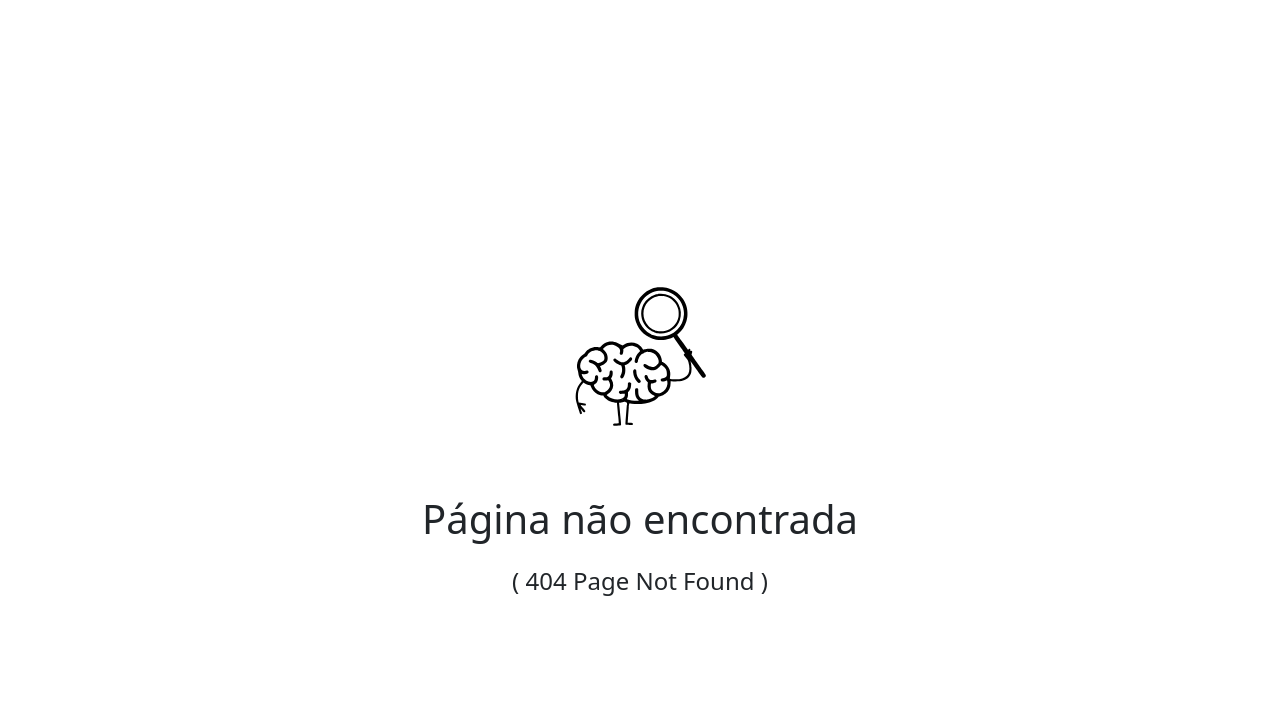
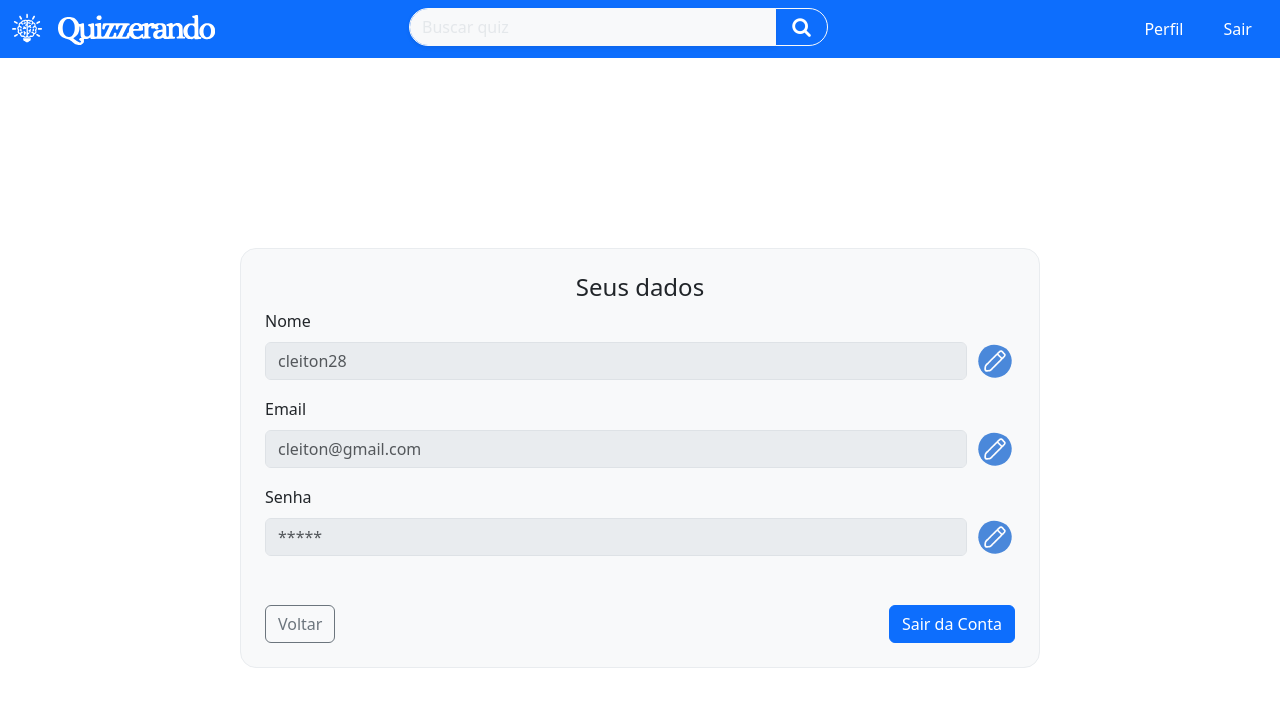
Before and after one commit to impedrohenri/frontend-quizzerando, a React (Create React App) app: page /perfil in a window 1280 px wide. Before the commit this address had no page. Shown: the top 706 px of the page. Built offline with nearby package versions, Linux system fonts and the light colour scheme.

Commit message:
adicionamento da tela de perfil

```diff
--- a/src/App.js
+++ b/src/App.js
@@ -7,7 +7,7 @@ import Cadastro from './pages/Cadastro';
 import Home from './pages/Home';
 import NotFound from './pages/NotFound';
 import EsqueceuSenha from './pages/EsqueceuSenha';
-
+import Perfil from './pages/Perfil';
 function App() {
 
   return (
@@ -19,6 +19,7 @@ function App() {
           <Route path='/' element={<Home/>}/>
           <Route path="/esqueceu-senha" element={<EsqueceuSenha />}/>
           <Route path="*" element={<NotFound/>} />
+          <Route path="/perfil" element={<Perfil/>}/>
         </Routes>
       </BrowserRouter>
     </div>
--- /dev/null
+++ b/src/components/ModalCentralizado.jsx
@@ -0,0 +1,62 @@
+import { Button, Modal, Form } from 'react-bootstrap';
+import { useNavigate } from "react-router-dom";
+import { useEffect, useState } from "react";
+
+
+
+const ModalCentralizado = ({ show, onHide, children }) => {
+    const navigate = useNavigate();
+    const [validated, setValidated] = useState(false);
+
+
+    useEffect(() => {
+        if (!show) {
+
+            setValidated(false)
+        }
+    }, [show]);
+
+    const handleSubmit = (event) => {
+        event.preventDefault();
+
+        const form = document.getElementById('formConteudo');
+
+        if (!form.checkValidity()) {
+            setValidated(true);
+            form.reportValidity()
+            return;
+        }
+
+        const formData = new FormData(form);
+        const data = Object.fromEntries(formData);
+
+        if (data.senhaAtual) {
+            if (data.novaSenha !== data.confirmeSenha) {
+                alert('Confirme a senha corretamente')
+                return;
+            }
+            delete data.confirmeSenha
+        }
+
+        console.log(data)
+
+        onHide();
+        navigate('/perfil')
+
+    };
+    return (
+
+        <Modal show={show} onHide={onHide} centered>
+            <Modal.Body>
+                <Form id='formConteudo' noValidate validated={validated} >
+                    {children}
+                    <div className='d-flex justify-content-center mt-3'>
+                        <Button onClick={handleSubmit} >Salvar Alteração</Button>
+                    </div>
+                </Form>
+            </Modal.Body>
+        </Modal>
+
+    )
+}
+export default ModalCentralizado;
--- a/src/pages/EsqueceuSenha.jsx
+++ b/src/pages/EsqueceuSenha.jsx
@@ -8,21 +8,21 @@ import SubmitButton from "../components/SubmitButton";
 export default function EsqueceuSenha() {
     const navigate = useNavigate();
     const [validated, setValidated] = useState(false);
-    {/*O aviso de envio do email*/ }
+    //O aviso de envio do email
     const [show, setShow] = useState(false);
     const handleClose = () => setShow(false);
     const handleShow = () => setShow(true);
-    {/**/ }
+    //
     const handleSubmit = (event) => {
         event.preventDefault();
         const formData = new FormData(document.getElementById('formEsqueceuSenha'));
         const data = Object.fromEntries(formData);
+       console.log(data)
 
-
-        {/*aqui ficaria o consumo da api*/ }
+        //*aqui ficaria o consumo da api
 
         handleShow()
-
+        navigate("/Login")
         setValidated(true)
 
 
--- /dev/null
+++ b/src/pages/Perfil.jsx
@@ -0,0 +1,192 @@
+import Header from '../components/Header'
+import {Button,Card,Form,Col,Row} from 'react-bootstrap';
+import { Link} from "react-router-dom";
+import { useState } from "react";
+import ModalCentralizado from '../components/ModalCentralizado';
+
+export default function Perfil(){
+
+
+    const [modalShowNome, setModalShowNome] = useState(false);
+    const [modalShowEmail, setModalShowEmail] = useState(false);
+    const [modalShowSenha, setModalShowSenha] = useState(false);
+
+
+
+    return (
+        <>
+    {/*Modais*/}
+
+    <ModalCentralizado
+        show={modalShowNome}
+        onHide={() => setModalShowNome(false)}
+        children={
+
+        <Form.Group as={Row} className="mb-3">
+            <Form.Label column sm="2">
+            Nome:
+            </Form.Label>
+            <Col sm="20">
+            <Form.Control type="text" name="name" placeholder="Digite seu novo nome" required/>
+            </Col>
+        </Form.Group>
+
+        }
+      />
+
+      <ModalCentralizado
+        show={modalShowEmail}
+        onHide={() => setModalShowEmail(false)}
+        children={
+
+        <Form.Group as={Row} className="mb-3">
+            <Form.Label column sm="2">
+            Email:
+            </Form.Label>
+            <Col sm="20">
+            <Form.Control type="text" name="email" placeholder="Digite seu novo email" required/>
+            </Col>
+        </Form.Group>
+        }
+      />
+
+      <ModalCentralizado
+        show={modalShowSenha}
+        onHide={() => setModalShowSenha(false)}
+        children={
+
+        <Form.Group as={Row} className="mb-3" >
+            <Form.Label column sm="3">
+            Senha atual:
+            </Form.Label>
+            <Col sm="20">
+            <Form.Control type="text" name="senhaAtual" placeholder="Digite sua senha atual" required/>
+            </Col>
+
+            <Form.Label column sm="3">
+            Nova senha:
+            </Form.Label>
+            <Col sm="20">
+            <Form.Control type="text" name="novaSenha" placeholder="Digite sua nova senha" required/>
+            </Col>
+
+            <Form.Label column sm="4">
+            Confirme senha:
+            </Form.Label>
+            <Col sm="20">
+            <Form.Control type="text" name="confirmeSenha" placeholder="Confirme sua nova senha" required/>
+            </Col>
+        </Form.Group>
+        }
+      />
+
+      {/**/}
+
+
+        <Header/>
+
+
+
+        <div className="form-perfil col-12 d-flex align-items-center justify-content-center vh-100 ">
+
+                <Card style={{ width: '50rem' }} className='p-4 bg-light border-light-subtle rounded-4'>
+                    <h4 className='text-center'>Seus dados</h4>
+
+                    <Form >
+
+                        <Form.Group className="mb-3">
+                            <Form.Label>Nome </Form.Label>
+                            <div style={{display:'flex', alignItems:'center', gap:'8px'}}>
+                            <Form.Control name="nome" type="text" placeholder="cleiton28" disabled />
+                            <button
+                                onClick={()=>setModalShowNome(true)}
+                                style={{
+                                    border: 'none',
+                                    background: 'none',
+                                    padding: 0,
+                                    cursor: 'pointer'
+                                }}
+                                type="button"
+                            >
+                            <img src="./brand/edit.svg" alt="edit"  height="40" />
+                            </button>
+                            </div>
+
+                        </Form.Group>
+
+                        <Form.Group className="mb-3 " >
+                            <Form.Label>Email </Form.Label>
+                            <div style={{ display: 'flex', alignItems: 'center', gap: '8px' }}>
+                                <Form.Control
+                                type="email"
+                                placeholder="cleiton@gmail.com"
+
+                                disabled
+                                />
+                               <button
+                                onClick={()=>setModalShowEmail(true)}
+                                style={{
+                                    border: 'none',
+                                    background: 'none',
+                                    padding: 0,
+                                    cursor: 'pointer'
+                                }}
+                                type="button"
+                            >
+                            <img src="./brand/edit.svg" alt="edit"  height="40" />
+                            </button>
+                            </div>
+                        </Form.Group>
+
+                        <Form.Group className="mb-3">
+                            <Form.Label>Senha</Form.Label>
+                            <div style={{display:'flex', alignItems:'center', gap:'8px'}}>
+                            <Form.Control name='senha' type="password" placeholder="*****"  disabled />
+                            <button
+                                onClick={()=>setModalShowSenha(true)}
+                                style={{
+                                    border: 'none',
+                                    background: 'none',
+                                    padding: 0,
+                                    cursor: 'pointer'
+                                }}
+                                type="button"
+                            >
+                            <img src="./brand/edit.svg" alt="edit"  height="40" />
+                            </button>
+                            </div>
+                        </Form.Group>
+
+
+
+                        <div className="d-flex justify-content-between mt-4 pt-4">
+                            <Link to='/'>
+                                <Button variant="outline-secondary" >
+                                    Voltar
+                                </Button>
+                            </Link>
+
+                            <Link to='/login'>
+                                <Button >
+                                    Sair da Conta
+                                </Button>
+                            </Link>
+
+
+                        </div>
+                    </Form>
+                </Card>
+
+
+
+
+
+            </div>
+
+
+
+
+
+    </>
+  );
+}
```
Also changed, not shown: public/brand/edit.svg (added).
